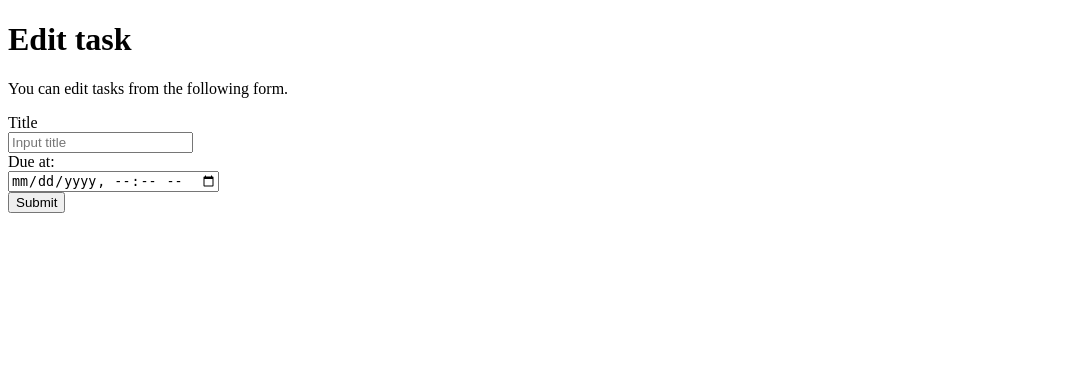
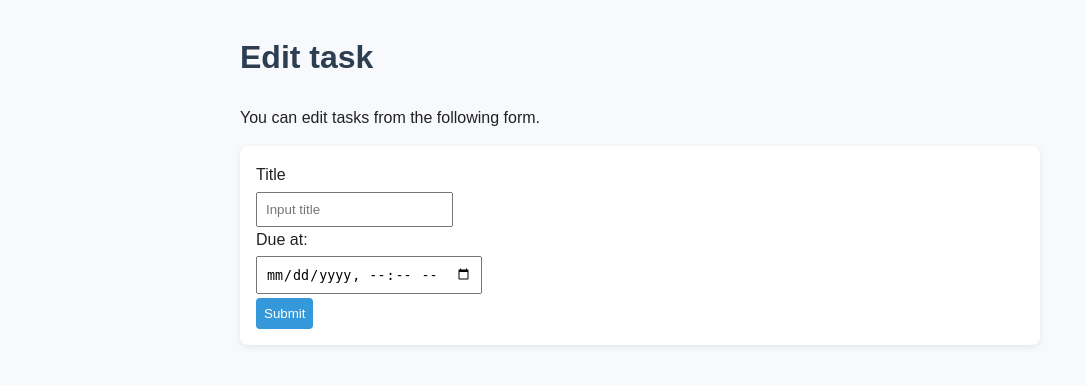
Before and after one commit to s1F10250169/django-test-exercise, a Django app: template todo/templates/todo/edit.html in a window 1280 px wide. Shown: the top 385 px of the page, without its empty margins (0-1086 px from the left). Run offline with Django 5.2, Linux system fonts and the light colour scheme; the template is opened without the code that fills it, so the values that code supplies are empty.

Commit message:
cssファイルを追加

```diff
--- /dev/null
+++ b/todo/static/css/style.css
@@ -0,0 +1,69 @@
+body {
+  font-family: Arial, sans-serif;
+  margin: 2rem auto;
+  max-width: 800px;
+  padding: 0 1rem;
+  line-height: 1.6;
+  background-color: #f7f9fc;
+  color: #222;
+}
+
+h1 {
+  color: #2c3e50;
+}
+
+form {
+  background: #fff;
+  padding: 1rem;
+  border-radius: 8px;
+  box-shadow: 0 2px 6px rgba(0, 0, 0, 0.08);
+}
+
+input, button {
+  padding: 0.5rem;
+  margin-top: 0.25rem;
+}
+
+input {
+  transition: transform 0.2s ease, box-shadow 0.2s ease;
+}
+
+input:hover {
+  transform: translateY(-1px);
+  box-shadow: 0 2px 6px rgba(0, 0, 0, 0.08);
+}
+
+button {
+  background-color: #3498db;
+  color: white;
+  border: none;
+  border-radius: 4px;
+  cursor: pointer;
+  transition: transform 0.2s ease, box-shadow 0.2s ease;
+}
+
+button:hover {
+  background-color: #2980b9;
+  transform: translateY(-2px);
+  box-shadow: 0 4px 8px rgba(0, 0, 0, 0.15);
+}
+
+.text {
+  background: #fff;
+  padding: 1rem;
+  margin-top: 1rem;
+  border-radius: 8px;
+  box-shadow: 0 2px 6px rgba(0, 0, 0, 0.08);
+}
+
+a {
+  color: #2980b9;
+  text-decoration: none;
+  transition: transform 0.2s ease, color 0.2s ease;
+}
+
+a:hover {
+  text-decoration: underline;
+  color: #1f5f87;
+  transform: translateY(-1px);
+}
--- a/todo/templates/todo/detail.html
+++ b/todo/templates/todo/detail.html
@@ -6,6 +6,7 @@
     <title>To Do Application</title>
     <meta charset="UTF-8">
     <meta name="author" content="INIAD">
+    <link rel="stylesheet" href="{% static 'css/style.css' %}">
   </head>
 
   <body>
--- a/todo/templates/todo/edit.html
+++ b/todo/templates/todo/edit.html
@@ -6,6 +6,7 @@
     <title>To Do Application</title>
     <meta charset="UTF-8">
     <meta name="author" content="INIAD">
+    <link rel="stylesheet" href="{% static 'css/style.css' %}">
   </head>
 
   <body>
--- a/todo/templates/todo/index.html
+++ b/todo/templates/todo/index.html
@@ -6,6 +6,7 @@
     <title>To Do Application</title>
     <meta charset="UTF-8">
     <meta name="author" content="INIAD">
+    <link rel="stylesheet" href="{% static 'css/style.css' %}">
   </head>
 
   <body>
```
